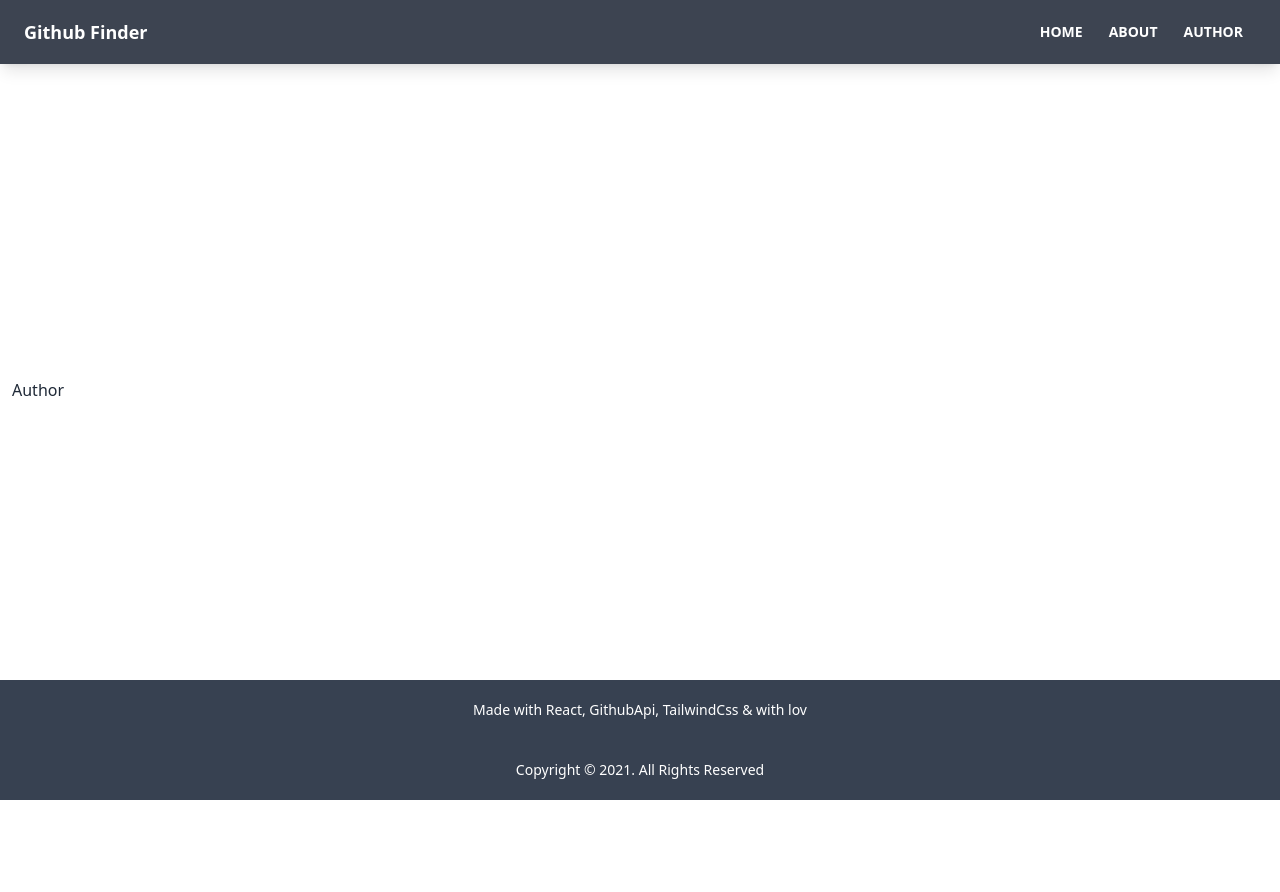
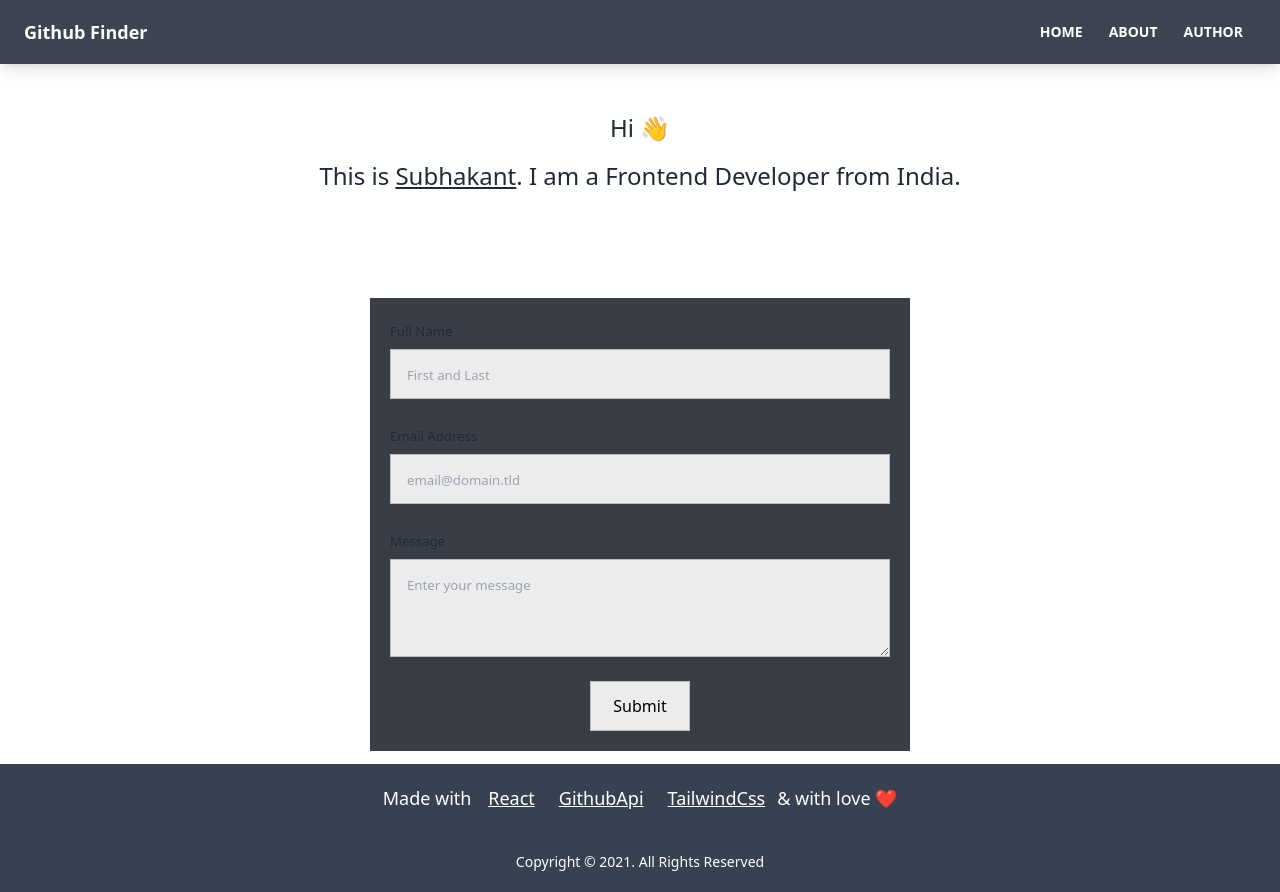
Before and after one commit to imsikun/github-finder, a React (Create React App) app: page /author in a window 1280 px wide. Before the commit the page ends 800 px from the top, so only its background shows below. Built offline with nearby package versions, Linux system fonts and the light colour scheme.

Commit message:
complete project

```diff
--- a/public/index.html
+++ b/public/index.html
@@ -5,39 +5,15 @@
     <link rel="icon" href="%PUBLIC_URL%/favicon.ico" />
     <meta name="viewport" content="width=device-width, initial-scale=1" />
     <meta name="theme-color" content="#000000" />
-    <meta
-      name="description"
-      content="Web site created using create-react-app"
-    />
+    <meta name="description" content="Github finder" />
+    <meta name="description" content="search for any github user" />
     <link rel="apple-touch-icon" href="%PUBLIC_URL%/logo192.png" />
-    <!--
-      manifest.json provides metadata used when your web app is installed on a
-      user's mobile device or desktop. See https://developers.google.com/web/fundamentals/web-app-manifest/
-    -->
     <link rel="manifest" href="%PUBLIC_URL%/manifest.json" />
-    <!--
-      Notice the use of %PUBLIC_URL% in the tags above.
-      It will be replaced with the URL of the `public` folder during the build.
-      Only files inside the `public` folder can be referenced from the HTML.
 
-      Unlike "/favicon.ico" or "favicon.ico", "%PUBLIC_URL%/favicon.ico" will
-      work correctly both with client-side routing and a non-root public URL.
-      Learn how to configure a non-root public URL by running `npm run build`.
-    -->
-    <title>React App</title>
+    <title>Github Finder</title>
   </head>
   <body>
     <noscript>You need to enable JavaScript to run this app.</noscript>
     <div id="root"></div>
-    <!--
-      This HTML file is a template.
-      If you open it directly in the browser, you will see an empty page.
-
-      You can add webfonts, meta tags, or analytics to this file.
-      The build step will place the bundled scripts into the <body> tag.
-
-      To begin the development, run `npm start` or `yarn start`.
-      To create a production bundle, use `npm run build` or `yarn build`.
-    -->
   </body>
 </html>
--- a/src/Pages/About.jsx
+++ b/src/Pages/About.jsx
@@ -1,5 +1,48 @@
+import { Link } from 'react-router-dom';
+
 function About() {
-  return <div>about</div>;
+  return (
+    <div className='container mx-auto'>
+      <div className='about_body'>
+        <div className='mb-8'>
+          <h1 className='mb-4 text-4xl capitalize'>what is this proect?</h1>
+          <p className='capitalize subpixel-antialiased'>
+            this is simply a github finder for the student or in genral for the
+            people.
+          </p>
+        </div>
+        <div className='y_this mb-8'>
+          <h1 className='mb-4 text-4xl capitalize'>y this project made?</h1>
+          <p className='capitalize'>
+            i came across the problem to find the user or the project directly
+            from the github. unless and until the user have a github account
+            they can't able to reach out their destination.
+          </p>
+        </div>
+        <div className='w_benefit mb-8'>
+          <h1 className='mb-4 text-4xl capitalize'>
+            who are going to be benifited?
+          </h1>
+          <p className='capitalize'>
+            lot of people can get the benefit from this including the students
+            who just started and getting to know about the project. a recrutier
+            who wants to have a look at the persons github and unless and until
+            the person doesn't have a github account they couldn't able to see
+            the result.
+          </p>
+        </div>
+        <div className='w_r_u mb-8'>
+          <h1 className='mb-4 text-4xl capitalize'>who made this website?</h1>
+          <p className='capitalize'>
+            to get to more about the person please{' '}
+            <Link to='/author' className='link'>
+              Click Here
+            </Link>
+          </p>
+        </div>
+      </div>
+    </div>
+  );
 }
 
 export default About;
--- a/src/Pages/Author.jsx
+++ b/src/Pages/Author.jsx
@@ -1,5 +1,104 @@
+import { ImGithub, ImInstagram, ImLinkedin, ImTwitter } from 'react-icons/im';
+import '../index.css';
 function Author() {
-  return <div>Author</div>;
+  return (
+    <div className='container mx-auto'>
+      <div className='author'>
+        <div className='author_body text-center'>
+          <div className='intro text-2xl'>
+            <h2 className='mb-4'>Hi 👋</h2>
+            <p>
+              This is {''}
+              <a
+                href='https://subhakant.netlify.com'
+                rel='noreferrer'
+                target='_blank'
+                className='link'
+              >
+                Subhakant
+              </a>
+              . I am a Frontend Developer from India.
+            </p>
+          </div>
+          <div className='social flex flex-row justify-center m-4'>
+            <a
+              href='https://linkedin.com/in/subh-mishra'
+              target='_blank'
+              rel='noreferrer'
+            >
+              <ImLinkedin />
+            </a>
+            <a
+              href='https://github.com/imsikun'
+              target='_blank'
+              rel='noreferrer'
+            >
+              <ImGithub />
+            </a>
+            <a
+              href='https://instagram.com/imsikun'
+              target='_blank'
+              rel='noreferrer'
+            >
+              <ImInstagram />
+            </a>
+            <a
+              href='https://twitter.com/imsikun1'
+              target='_blank'
+              rel='noreferrer'
+            >
+              <ImTwitter />
+            </a>
+          </div>
+          <div className='contact_form'>
+            <form
+              id='fs-frm'
+              name='simple-contact-form'
+              accept-charset='utf-8'
+              action='https://formspree.io/f/xqkwzgkj'
+              method='post'
+            >
+              <fieldset id='fs-frm-inputs'>
+                <label for='full-name'>Full Name</label>
+                <input
+                  type='text'
+                  name='name'
+                  id='full-name'
+                  placeholder='First and Last'
+                  required=''
+                />
+                <label for='email-address'>Email Address</label>
+                <input
+                  type='email'
+                  name='_replyto'
+                  id='email-address'
+                  placeholder='email@domain.tld'
+                  required=''
+                />
+                <label for='message'>Message</label>
+                <textarea
+                  rows='3'
+                  name='message'
+                  id='message'
+                  placeholder='Enter your message'
+                  required=''
+                ></textarea>
+                <input
+                  type='hidden'
+                  name='_subject'
+                  id='email-subject'
+                  value='Contact Form Submission'
+                />
+              </fieldset>
+              <div className='text-center'>
+                <input type='submit' value='Submit' />
+              </div>
+            </form>
+          </div>
+        </div>
+      </div>
+    </div>
+  );
 }
 
 export default Author;
--- a/src/Pages/NotFound.jsx
+++ b/src/Pages/NotFound.jsx
@@ -1,5 +1,21 @@
+import { FaHome } from 'react-icons/fa';
+import { Link } from 'react-router-dom';
+
 function NotFound() {
-  return <div>not found</div>;
+  return (
+    <div className='hero'>
+      <div className='text-center hero-content'>
+        <div className='max-w-lg'>
+          <h1 className='text-8xl font bold mb-8'>Oops!!</h1>
+          <p className='text-5xl mb-8'>404 page Not Found</p>
+          <Link to={'/'} className='btn btn-primary btn-lg'>
+            {' '}
+            <FaHome className='mr-3' /> Back To Home
+          </Link>
+        </div>
+      </div>
+    </div>
+  );
 }
 
 export default NotFound;
--- a/src/components/Layout/Footer.jsx
+++ b/src/components/Layout/Footer.jsx
@@ -3,9 +3,33 @@ function Footer() {
 
   return (
     <div className='footer footer-center p-5 bg-gray-700 text-primary-content'>
-      <p>
-        {/* TODO: to put links to each 'react', 'tailwindcss' and put the love emo at the end */}
-        Made with React, GithubApi, TailwindCss & with lov
+      <p className='inline text-lg'>
+        Made with{' '}
+        <a
+          href='https://beta.reactjs.org'
+          className='mx-3 link'
+          rel='noreferrer'
+          target='_blank'
+        >
+          React
+        </a>
+        <a
+          href='https://docs.github.com/en/rest'
+          rel='noreferrer'
+          target={'_blank'}
+          className='mx-3 link'
+        >
+          GithubApi
+        </a>
+        <a
+          href='https://tailwindcss.com/'
+          rel='noreferrer'
+          target={'_blank'}
+          className='mx-3 link'
+        >
+          TailwindCss
+        </a>
+        & with love ❤️
       </p>
       <p>Copyright &copy; {footerYear}. All Rights Reserved</p>
     </div>
--- a/src/index.css
+++ b/src/index.css
@@ -6,3 +6,89 @@
   border-radius: 0.5rem;
   opacity: 0.45;
 }
+
+.author {
+  width: 100%;
+  height: 80vh;
+}
+.author_body {
+  max-width: 900px;
+  margin: auto;
+  height: inherit;
+}
+.social a {
+  margin-top: 8px;
+  margin-right: 15px;
+  font-size: 1.4em;
+  color: #fff;
+}
+.contact_form {
+  max-width: 60%;
+  margin: auto;
+  background: #393e46;
+  padding: 20px;
+  margin-top: 60px;
+}
+
+#fs-frm input,
+#fs-frm textarea,
+#fs-frm fieldset,
+#fs-frm label {
+  font-family: inherit;
+  font-size: 100%;
+  color: inherit;
+  border: none;
+  border-radius: 0;
+  display: block;
+  width: 100%;
+  padding: 0;
+  margin: 0;
+  -webkit-appearance: none;
+  -moz-appearance: none;
+}
+#fs-frm label,
+#fs-frm legend,
+#fs-frm ::placeholder {
+  font-size: 0.825rem;
+  margin-bottom: 0.5rem;
+  padding-top: 0.2rem;
+  display: flex;
+  align-items: baseline;
+}
+
+/* border, padding, margin, width */
+#fs-frm input,
+#fs-frm select,
+#fs-frm textarea {
+  border: 1px solid rgba(0, 0, 0, 0.2);
+  background-color: rgba(255, 255, 255, 0.9);
+  padding: 0.75em 1rem;
+  margin-bottom: 1.5rem;
+  color: #000;
+}
+#fs-frm input:focus,
+#fs-frm select:focus,
+#fs-frm textarea:focus {
+  outline: none;
+}
+#fs-frm [type='text'],
+#fs-frm [type='email'] {
+  width: 100%;
+}
+#fs-frm [type='button'],
+#fs-frm [type='submit'] {
+  /* width: auto; */
+  width: 20%;
+  margin: auto;
+  cursor: pointer;
+  -webkit-appearance: button;
+  -moz-appearance: button;
+  appearance: button;
+}
+#fs-frm [type='button']:focus,
+#fs-frm [type='submit']:focus {
+  outline: none;
+}
+#fs-frm [type='submit'] {
+  margin-bottom: 0;
+}
```
